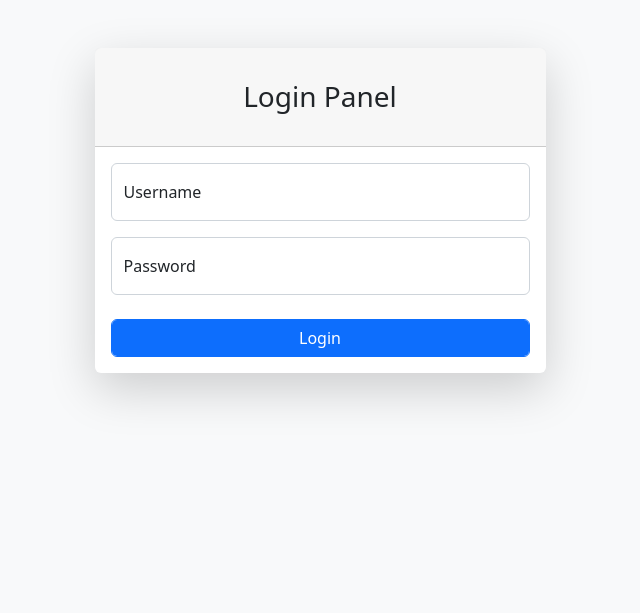
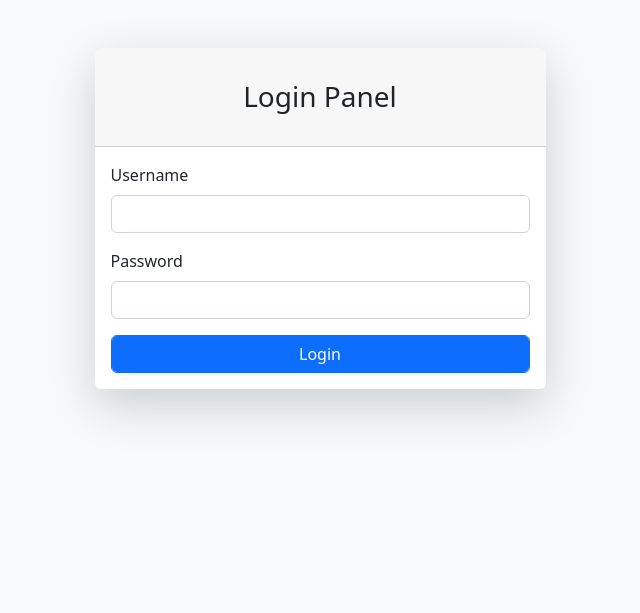
Before and after one commit to Vipankumarpal/CMS-in-CI, a CodeIgniter app: page /CI_Apps/ in a window 1280 px wide. Shown: the top 613 px of the page, without its empty margins (320-960 px from the left). Run offline with CodeIgniter, Linux system fonts and the light colour scheme; some libraries are stand-ins or nearby versions.

Commit message:
Complete Login, Logout

```diff
--- a/application/config/autoload.php
+++ b/application/config/autoload.php
@@ -58,7 +58,7 @@ $autoload['packages'] = array();
 |
 |	$autoload['libraries'] = array('user_agent' => 'ua');
 */
-$autoload['libraries'] = array('database', 'session');
+$autoload['libraries'] = array('database', 'form_validation', 'session');
 
 /*
 | -------------------------------------------------------------------
--- a/application/config/routes.php
+++ b/application/config/routes.php
@@ -49,9 +49,9 @@ defined('BASEPATH') OR exit('No direct script access allowed');
 | Examples:	my-controller/index	-> my_controller/index
 |		my-controller/my-method	-> my_controller/my_method
 */
-$route['default_controller'] = 'Admin';
+$route['default_controller'] = 'Login';
 $route['404_override'] = '';
 $route['translate_uri_dashes'] = FALSE;
 
-$route['login'] = 'Admin/index';
+$route['login'] = 'Login/index';
 $route['dashboard'] = 'Admin/dashboard';
--- a/application/controllers/Admin.php
+++ b/application/controllers/Admin.php
@@ -3,12 +3,14 @@
 
 	 class Admin extends CI_Controller{
 
-	 	public function index(){
-	 		$this->load->view('Admin/login');
-	 	}
 
 	 	public function dashboard(){
 	 		$this->load->view('Admin/dashboard');
 	 	}
+
+	 	function signOut(){
+            $this->session->unset_userdata('user');
+            redirect(base_url().'login');
+        }
 	 }
 ?>
--- /dev/null
+++ b/application/controllers/Login.php
@@ -0,0 +1,34 @@
+<?php
+    defined('BASEPATH') OR exit('No direct script access allowed');
+
+     class Login extends CI_Controller{
+
+        function index(){
+
+            $this->load->model('User_model');
+
+            $this->form_validation->set_rules('username', 'Username', 'required');
+            $this->form_validation->set_rules('password', 'Password', 'required');
+
+            if($this->form_validation->run() == false){
+                $this->load->view('admin/login');
+            }else{
+                $username = $this->input->post('username');
+                $password = $this->input->post('password');
+                $user = $this->User_model->doLogin($username,$password);
+
+                //print_r($user);
+                if(!empty($user)){
+                    $this->session->set_userdata('user',$user);
+                    redirect(base_url().'dashboard');
+                }else{
+                    $this->session->set_flashdata('errorMsg','Invalid Username/Password');
+                    redirect(base_url().'login');
+                }
+            }
+
+        }
+
+
+    }
+?>
--- /dev/null
+++ b/application/models/User_model.php
@@ -0,0 +1,16 @@
+<?php
+    class User_model extends CI_model{
+
+        function doLogin($username,$password){
+            $this->db->where('username', $username);
+            $this->db->where('password', $password);
+            $query = $this->db->get('users');
+
+            //echo $this->db->last_query();
+
+            $users = $query->row_array();
+            return $users;
+        }
+
+    }
+?>
--- a/application/views/Admin/header.php
+++ b/application/views/Admin/header.php
@@ -29,7 +29,7 @@
             <ul class="navbar-nav ms-auto ms-md-0 me-3 me-lg-4">
                 <li class="nav-item dropdown">
                     <!-- <a class="nav-link dropdown-toggle" id="navbarDropdown" href="#" role="button" data-bs-toggle="dropdown" aria-expanded="false"><i class="fas fa-user fa-fw"></i></a> -->
-                    <a href="#" class="btn btn-danger btn-sm"><i class="fas fa-user fa-fw"></i> Logout</a>
+                    <a href="<?php echo base_url().'Admin/signOut' ?>" class="btn btn-danger btn-sm"><i class="fas fa-user fa-fw"></i> Logout</a>
                 </li>
             </ul>
         </nav>
--- a/application/views/Admin/login.php
+++ b/application/views/Admin/login.php
@@ -22,21 +22,31 @@
                                 <div class="card shadow-lg border-0 rounded-lg mt-5">
                                     <div class="card-header"><h3 class="text-center font-weight-light my-4">Login Panel</h3></div>
                                     <div class="card-body">
-                                        <form>
-                                            <div class="form-floating mb-3">
-                                                <input class="form-control" id="" type="text" placeholder="John Doe" />
-                                                <label for="Username">Username</label>
+
+                                         <?php $errorMsg = $this->session->userdata('errorMsg'); ?>
+                                            <?php if(!empty($errorMsg)){ ?>
+
+
+                                            <div class="alert alert-danger" role="alert">
+                                               <?php echo $errorMsg; ?>
                                             </div>
-                                            <div class="form-floating mb-3">
-                                                <input class="form-control" id="password" type="password" placeholder="Password" />
-                                                <label for="Password">Password</label>
+                                            <?php } ?>
+
+                                        <form method="post" action="<?php base_url().'login/index' ?>" name="loginForm" id="loginForm">
+
+                                            <div class="mb-3">
+                                                <label for="exampleInputEmail1" class="form-label">Username</label>
+                                                <input type="text" class="form-control" name="username" value="<?php echo set_value('username'); ?>">
+                                                <?php echo form_error('username'); ?>
+                                            </div>
+                                            <div class="mb-3">
+                                                <label for="exampleInputPassword1" class="form-label">Password</label>
+                                                <input type="password" class="form-control" name="password">
+                                                <?php echo form_error('password'); ?>
                                             </div>
 
-                                            <div class="d-flex align-items-center justify-content-between mt-4 mb-0">
-
-                                                <a class="btn btn-primary form-control" href="index.html">Login</a>
-                                            </div>
-                                        </form>
+                                            <button type="submit" name="submit" class="btn btn-primary form-control">Login</button>
+                                            </form>
                                     </div>
 
                                 </div>
```
Also changed, not shown: application/controllers/Test.php (deleted, +0 -10 lines).
